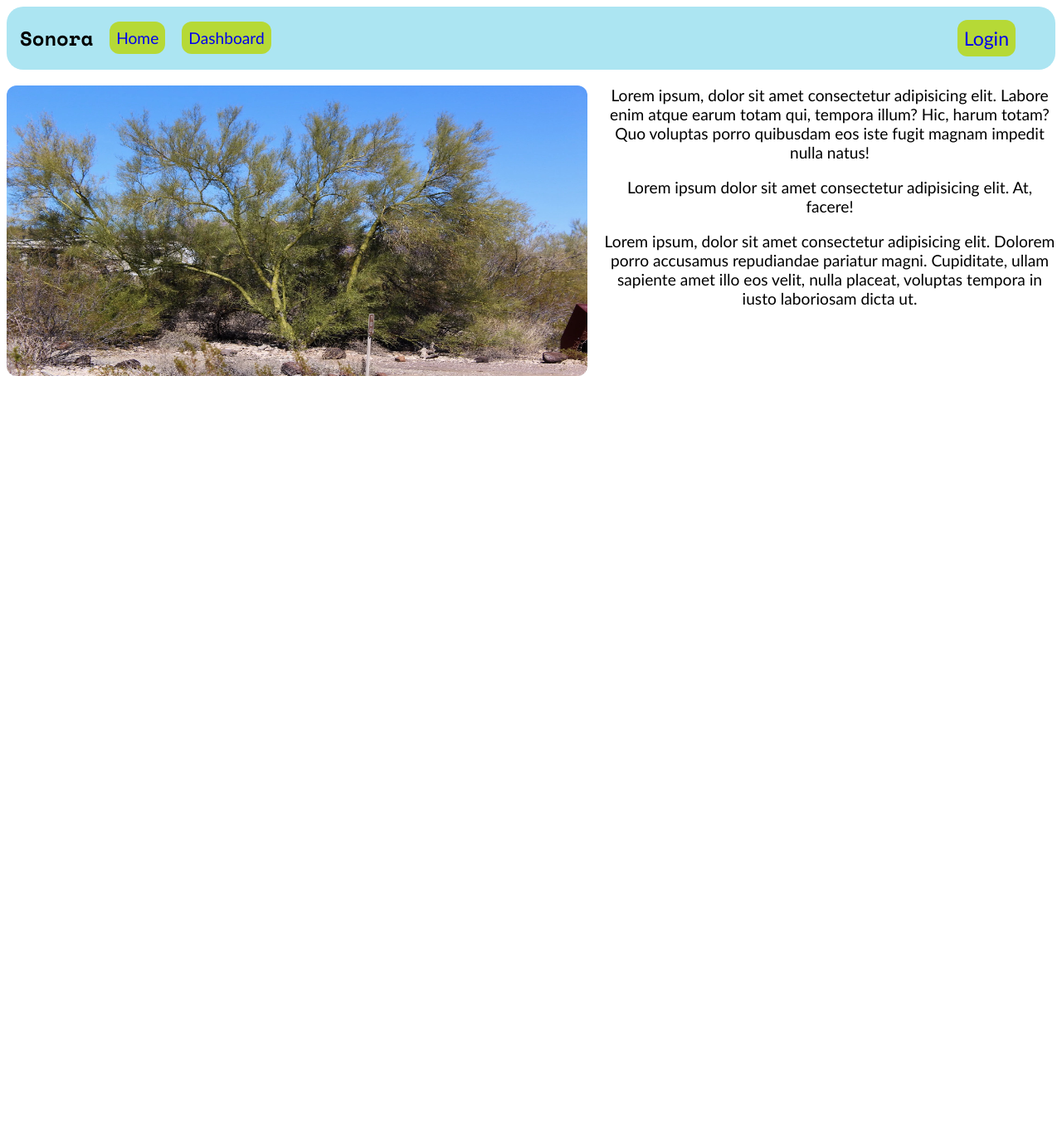
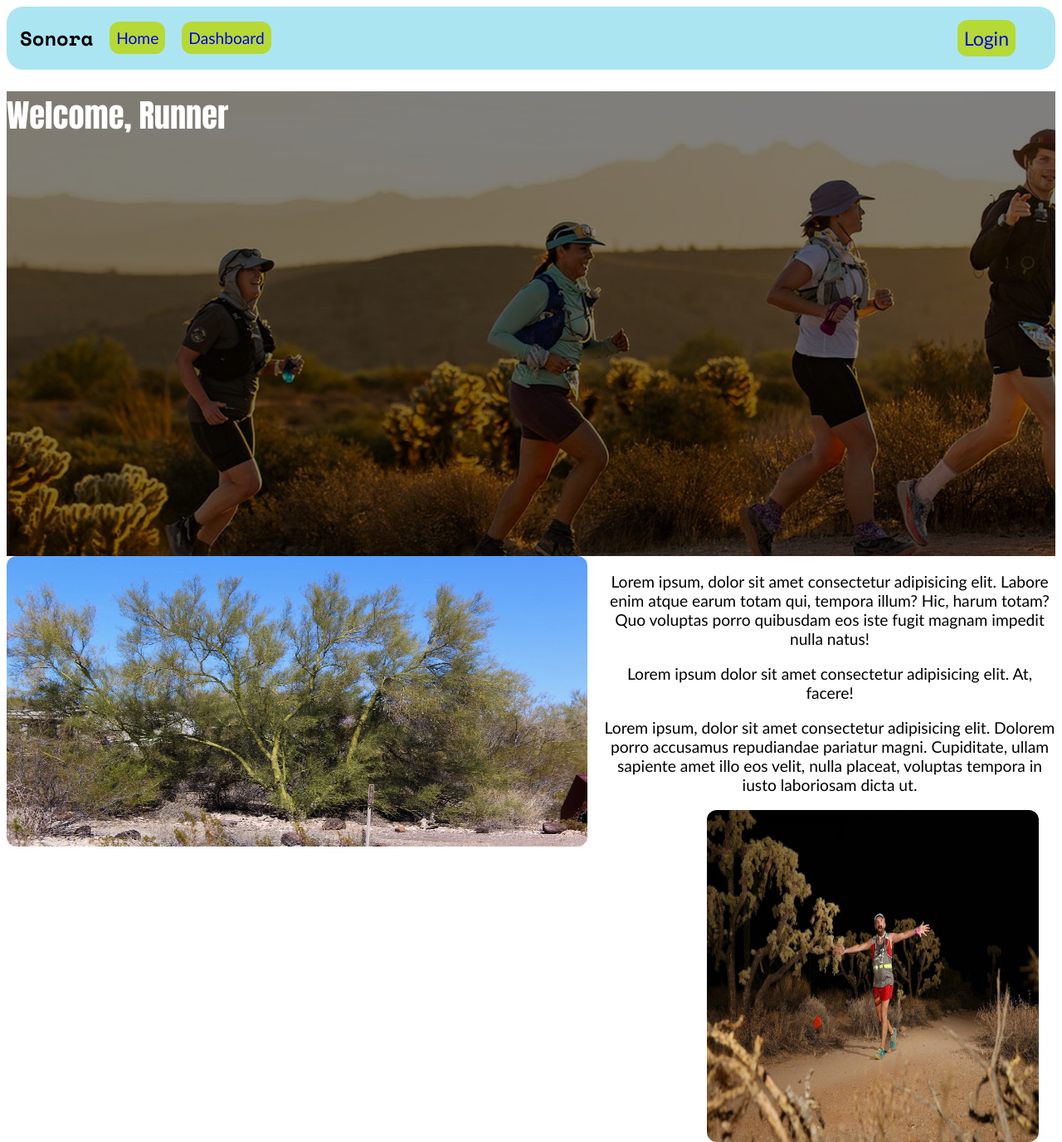
Before and after one commit to ewan-ferg/sonora, a Flask app: page / in a window 1280 px wide. Shown: the whole page at 83% size. Before the commit the page ends 453 px from the top, so only its background shows below. Run offline with Flask 3, Linux system fonts and the light colour scheme.

Commit message:
added hero image with text

```diff
--- a/app/static/css/styles.css
+++ b/app/static/css/styles.css
@@ -1,7 +1,8 @@
 @import url('https://fonts.googleapis.com/css2?family=Space+Mono:ital,wght@0,400;0,700;1,400;1,700&display=swap');
 
-body{
+html, body{
     background-color: #FFFF;
+    height:100%;
 }
 h2{
     font-family: "Space Mono";
@@ -41,6 +42,8 @@ nav a:hover{
     transform: scale(1.1);
 }
 
+
+
 p{
     font-family: 'Gill Sans', 'Gill Sans MT', Calibri, 'Trebuchet MS', sans-serif;
     font-size: larger;
@@ -55,3 +58,26 @@ img{
     border: none;
     border-radius: 12px;
 }
+
+.night-shot{
+width: 400px;
+height: 400px;
+float:right;
+border:1rem;
+}
+
+.hero-image{
+background-image: linear-gradient(rgba(0,0,0,0.5),rgba(0,0,0,0.5)),url("../images/1_pa00sNF9ikKA_lyKmfctmA.jpg");
+height: 70vh;
+background-position:center;
+background-repeat:no-repeat;
+background-size: cover;
+position: relative;
+}
+
+.hero-text{
+font-size:larger;
+font-family:'Impact';
+color:white;
+
+}
--- a/app/templates/index.html
+++ b/app/templates/index.html
@@ -4,10 +4,17 @@
 Home Page
 {% endblock %}
 
+
+
 {%block content%}
+    <div class = "hero-image">
+        <div class = "hero-text">
+        <h1>Welcome, Runner</h1>
+        </div>
+    </div>
     <img src="{{url_for('static',filename='images/IMG_4072.webp')}}">
     <p>Lorem ipsum, dolor sit amet consectetur adipisicing elit. Labore enim atque earum totam qui, tempora illum? Hic, harum totam? Quo voluptas porro quibusdam eos iste fugit magnam impedit nulla natus!</p>
 	<p>Lorem ipsum dolor sit amet consectetur adipisicing elit. At, facere!</p>
 	<p>Lorem ipsum, dolor sit amet consectetur adipisicing elit. Dolorem porro accusamus repudiandae pariatur magni. Cupiditate, ullam sapiente amet illo eos velit, nulla placeat, voluptas tempora in iusto laboriosam dicta ut.</p>
-
+    <img class="night-shot" src="{{url_for('static',filename='images/546415846_1200985442074838_5666676279838363079_n.jpg')}}">
 {%endblock%}
```
Also changed, not shown: app/static/images/1_pa00sNF9ikKA_lyKmfctmA.jpg (added), app/static/images/546415846_1200985442074838_5666676279838363079_n.jpg (added), app/static/images/Javelina-Jundred-2.jpg (added).
